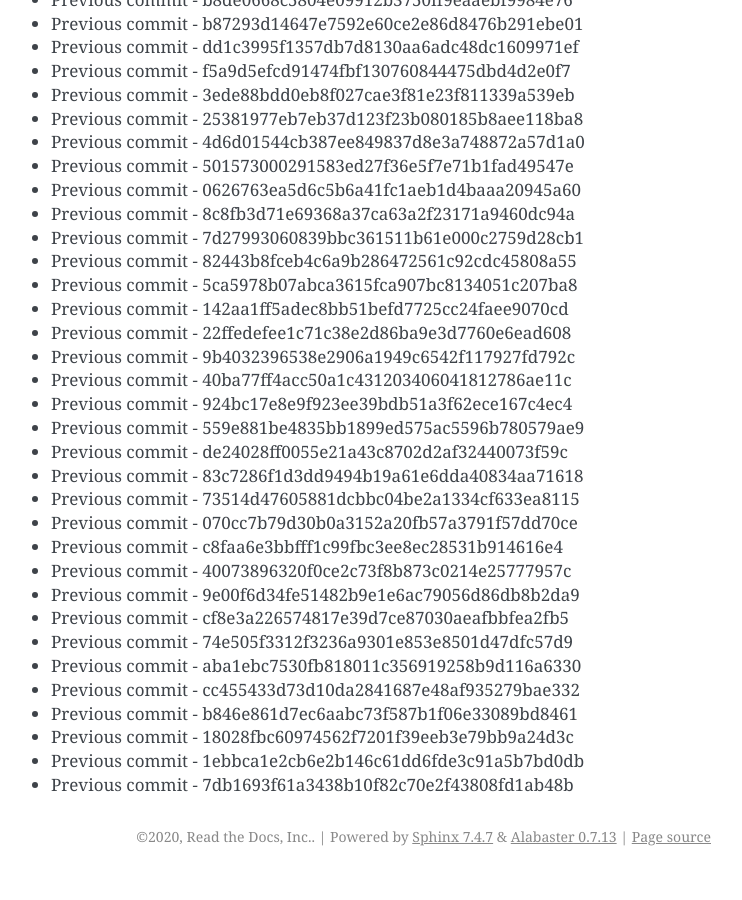
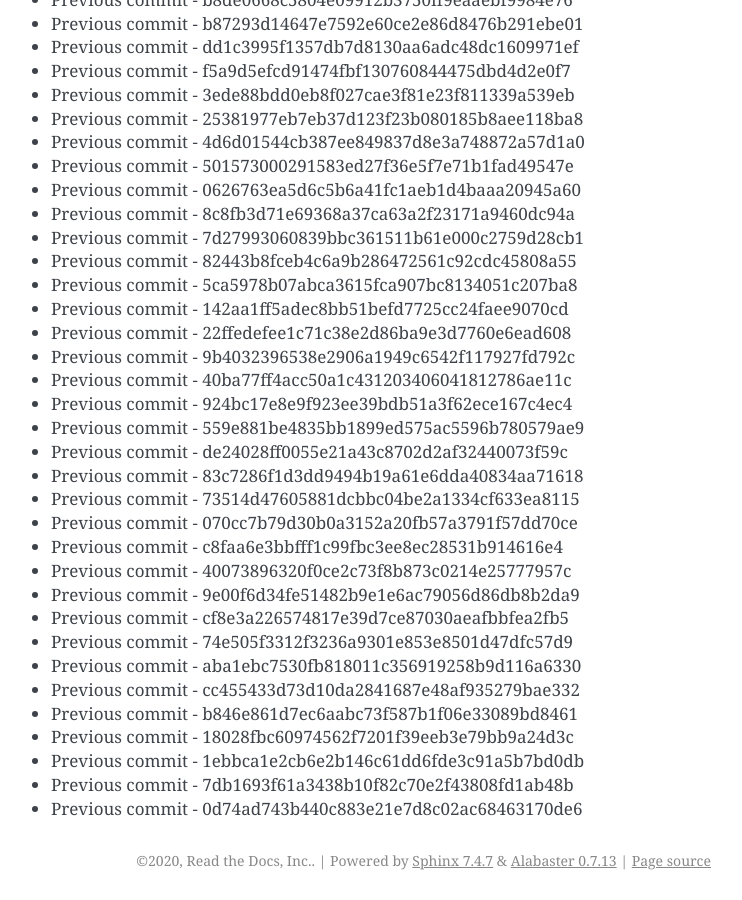
Before and after one commit to readthedocs/rtd-git-stresstest, a Sphinx documentation site: the page built from docs/updates.rst, in a window 1280 px wide and 900 px high, scrolled down 48083 px. Shown: the whole window, without its empty margins (399-1141 px from the left). Built offline with Sphinx 7.4.7, drawn with Linux system fonts in a browser that asks for light colours; before the commit the page ends 48959 px from its top, so only the background shows below that.

Commit message:
Generating commit from previous: 0d74ad743b440c883e21e7d8c02ac68463170de6

```diff
--- a/docs/updates.rst
+++ b/docs/updates.rst
@@ -2052,3 +2052,4 @@ It can be tested for any performance characteristics.
 * Previous commit - 18028fbc60974562f7201f39eeb3e79bb9a24d3c
 * Previous commit - 1ebbca1e2cb6e2b146c61dd6fde3c91a5b7bd0db
 * Previous commit - 7db1693f61a3438b10f82c70e2f43808fd1ab48b
+* Previous commit - 0d74ad743b440c883e21e7d8c02ac68463170de6
```
